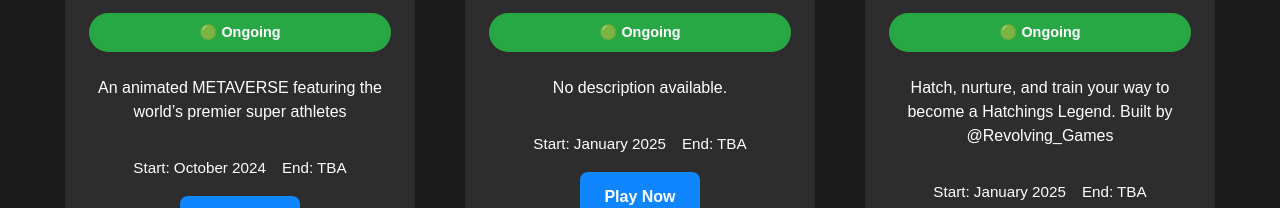
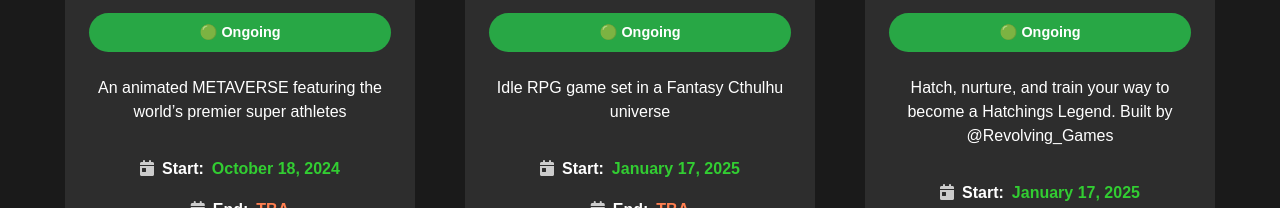
Before and after one commit to SnacktimePro/P2A-Tracker, a plain HTML site: page index.html in a window 1280 px wide. Shown: the part 592-800 px from the top of the page. Drawn offline with Linux system fonts and the light colour scheme.

Commit message:
Changed the Date layout and modified some descriptions

```diff
--- a/core/gameRenderer.js
+++ b/core/gameRenderer.js
@@ -38,8 +38,16 @@ export class GameRenderer {
                 </span>
                 <p class="description">${game.description || 'No description available.'}</p>
                 <div class="date-info">
-                    <span>Start: ${formatDate(game.start)}</span>
-                    <span>End: ${formatDate(game.end)}</span>
+                    <div class="date-container">
+                        <span class="date-icon"><i class="fas fa-calendar-day"></i></span> <!-- Start Date Icon -->
+                        <span class="date-label">Start:</span>
+                        <span class="date-value start">${formatDate(game.start)}</span>
+                    </div>
+                    <div class="date-container">
+                        <span class="date-icon"><i class="fas fa-calendar-check"></i></span> <!-- End Date Icon -->
+                        <span class="date-label">End:</span>
+                        <span class="date-value end">${formatDate(game.end)}</span> <!-- TBA Example -->
+                    </div>
                 </div>
             `;
 
--- a/core/utils.js
+++ b/core/utils.js
@@ -1,6 +1,6 @@
 export function formatDate(date) {
-    if (!date) return 'TBA';
-    const options = { month: 'long', year: 'numeric' };
+    if (!date) return 'TBA'; // Return 'TBA' if the date is not provided
+    const options = { year: 'numeric', month: 'long', day: 'numeric' }; // Full date format
     return new Date(date).toLocaleDateString('en-US', options);
 }
 
--- a/games.json
+++ b/games.json
@@ -24,8 +24,9 @@
     {
         "title": "Castile",
         "start": "2025-01-17",
+        "status": "ongoing",
+        "description": "Idle RPG game set in a Fantasy Cthulhu universe",
         "url": "https://castile.world/?promote_code=YT9MGD2WJS",
-        "status": "ongoing",
         "social_links": [
             {
                 "platform": "Twitter",
@@ -81,7 +82,7 @@
     {
         "title": "Pirate Nation",
         "start": "2024-12-10",
-        "end": "2025-3-10",
+        "end": "2025-3-15",
         "url": "https://piratenation.game/signup?code=P-rare-tide-6580",
         "status": "ongoing",
         "description": "A fully onchain RPG, filled with high seas adventure, treasure, & unexpected surprises",
@@ -103,6 +104,7 @@
     {
         "title": "Immortal Rising 2",
         "start": "2025-01-17",
+        "end": "2025-02-11",
         "url": "https://immortalrising2.com/?referral=4_ZUZOvIvy",
         "status": "ongoing",
         "description": "The only dark fantasy idle RPG that has it all",
@@ -123,7 +125,7 @@
         "end": "2025-02-10",
         "url": "https://www.andrometa.gg/?referrer=snacktimepro",
         "status": "ongoing",
-        "description": "Andrometa redefines gaming by bringing together interactive experiences like SWRMS, creative tools like AniMee, and a marketplace for digital assets. Players can customize avatars, craft powerful gear, and compete in high-stakes challenges while progressing through interconnected games.",
+        "description": "Dash and Slash for your share of 2,500,000 Seek Honor Reach Destiny Tokens aka $SHRD Token!",
         "social_links": [
             {
                 "platform": "Twitter",
--- a/style.css
+++ b/style.css
@@ -7,6 +7,11 @@
     --muted-text-color: #ccc;
     --border-radius: 8px;
     --transition-speed: 0.3s;
+
+    /* Date related colors */
+    --start-date-color: #32cd32; /* Lime green for end date - fresh and natural */
+    --end-date-color: #ff7f50; /* Coral for start date - warm and attention-grabbing */
+    --tba-color: #ff6347; /* Tomato red for TBA - soft but noticeable */
 }
 
 /* Base Styles */
@@ -191,13 +196,51 @@ header p {
 
 /* Date Info */
 .date-info {
-    font-size: 0.95rem;
-    color: var(--text-color); /* Changed to white */
     margin-top: 1rem;
+    font-size: 1rem;
+    color: var(--text-color); /* Text color from your variables */
     display: flex;
-    justify-content: center;
+    justify-content: center; /* Center the items horizontally */
     gap: 1rem;
-    flex-wrap: wrap;
+    flex-wrap: wrap; /* Allow wrapping for smaller screens */
+    width: 100%; /* Ensure it takes full width of the card */
+    justify-content: space-evenly; /* Distribute items evenly */
+    align-items: center; /* Vertically align items */
+}
+
+.date-container {
+    display: flex;
+    align-items: center;
+    justify-content: center; /* Ensure content inside date-container is centered */
+}
+
+.date-label {
+    font-weight: bold;
+    margin-right: 0.5rem;
+    color: var(--text-color); /* Label uses text color */
+}
+
+.date-value {
+    font-weight: bold; /* Make the date more prominent */
+}
+
+.date-value.start {
+    color: var(--start-date-color); /* Use coral for the start date */
+}
+
+.date-value.end {
+    color: var(--end-date-color); /* Use lime green for the end date */
+}
+
+.date-value.tba {
+    color: var(--tba-color); /* Use tomato red for TBA */
+    font-style: italic; /* TBA should stand out with italics */
+}
+
+/* Optional icons for dates */
+.date-icon {
+    margin-right: 0.5rem;
+    color: var(--muted-text-color);
 }
 
 /* Buttons */
```
